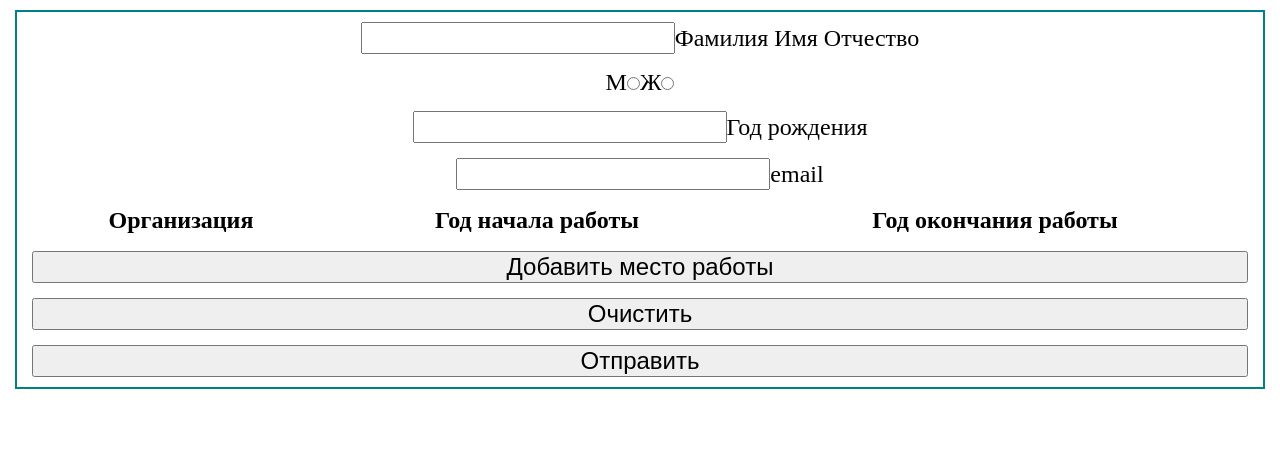
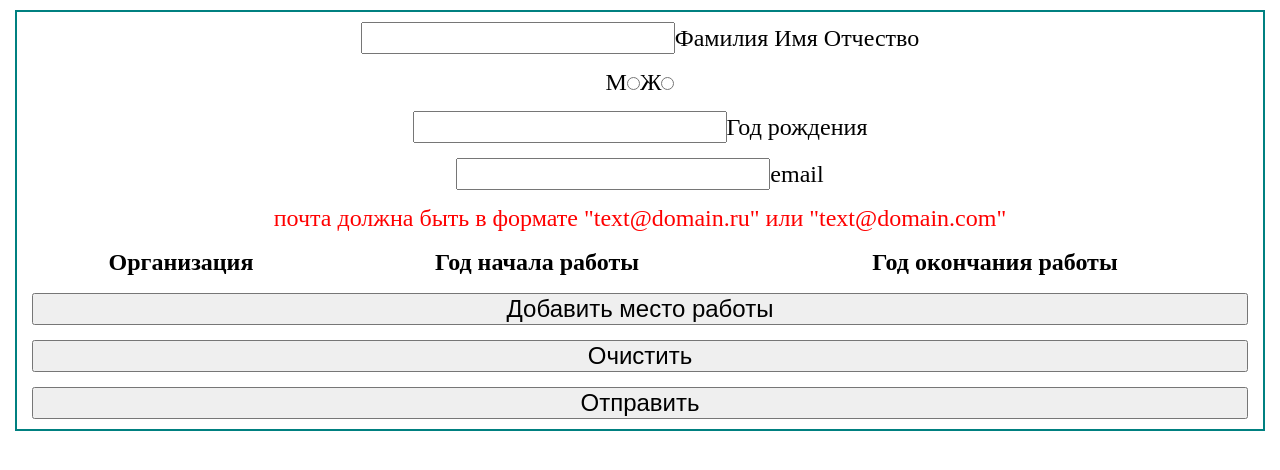
Before and after one commit to beggarmate/testTwo, a React (Create React App) app: page / in a window 1280 px wide. Shown: the top 470 px of the page. Built offline with nearby package versions, Linux system fonts and the light colour scheme.

Commit message:
validate email

```diff
--- a/src/App.css
+++ b/src/App.css
@@ -17,3 +17,7 @@ form {
     border: 2px solid teal;
     text-align: center;
 }
+
+label {
+    align-self: center;
+}
--- /dev/null
+++ b/src/Components/EmailInput/EmailInput.jsx
@@ -0,0 +1,48 @@
+import React, { useState } from "react";
+
+const EmailInput = ({ setUser, user }) => {
+    const [notValid, setNotValid] = useState(false);
+    const validMessage =
+        user.email.trim() === "" && notValid
+            ? "Обязательно к заполнению"
+            : !/\w{1,}@\w{1,}/.test(user.email)
+            ? 'почта должна быть в формате "text@domain.ru" или "text@domain.com"'
+            : "";
+
+    function emailInputBlurHandler(e) {
+        if (e.target.value.trim() === "") {
+            setNotValid(true);
+            return;
+        }
+
+        if (
+            !/\w{1,}@\w{1,}/.test(e.target.value) ||
+            !/(\.ru|\.com)$/.test(e.target.value)
+        ) {
+            setNotValid(true);
+            return;
+        }
+        setNotValid(false);
+    }
+
+    return (
+        <>
+            <label>
+                <input
+                    className={notValid ? "not-valid" : ""}
+                    required
+                    type="email"
+                    value={user.email}
+                    onChange={(e) => {
+                        setUser({ ...user, email: e.target.value });
+                    }}
+                    onBlur={emailInputBlurHandler}
+                />
+                email
+            </label>
+            <p style={{ color: "red" }}>{validMessage}</p>
+        </>
+    );
+};
+
+export default EmailInput;
--- a/src/Components/MyForm/MyForm.jsx
+++ b/src/Components/MyForm/MyForm.jsx
@@ -2,6 +2,7 @@ import React, { useEffect, useState } from "react";
 import MyInput from "../MyInput/MyInput";
 import MyRadio from "../MyRadio/MyRadio";
 import WorkPlaces from "../WorkPlaces/WorkPlaces";
+import EmailInput from "../EmailInput/EmailInput";
 
 export const defaultWorkPlace = {
     organization: "",
@@ -18,20 +19,23 @@ const emptyUser = {
 
 const MyForm = () => {
     const [user, setUser] = useState(emptyUser);
+
+    function formSubmitHandler(e) {
+        e.preventDefault();
+        if (user.fullName && user.birthdayYear && user.gender && user.email) {
+            console.log(user);
+        }
+    }
+
+    const buttonResetHandler = () => {
+        setUser({
+            ...emptyUser,
+            workPlaces: [],
+        });
+    };
+
     return (
-        <form
-            onSubmit={(e) => {
-                e.preventDefault();
-                if (
-                    user.fullName &&
-                    user.birthdayYear &&
-                    user.gender &&
-                    user.email
-                ) {
-                    console.log(user);
-                }
-            }}
-        >
+        <form onSubmit={formSubmitHandler}>
             <MyInput inpType="FullName" user={user} setUser={setUser}>
                 Фамилия Имя Отчество
             </MyInput>
@@ -52,31 +56,9 @@ const MyForm = () => {
             <MyInput inpType="BirthdayYear" user={user} setUser={setUser}>
                 Год рождения
             </MyInput>
-            <label>
-                <input
-                    required
-                    type="email"
-                    value={user.email}
-                    onChange={(e) => {
-                        setUser({ ...user, email: e.target.value });
-                    }}
-                    onBlur={(e) => {
-                        if (e.target.value.trim === "") {
-                        }
-                    }}
-                />
-                email
-            </label>
+            <EmailInput setUser={setUser} user={user} />
             <WorkPlaces user={user} setUser={setUser} />
-            <button
-                type="reset"
-                onClick={() => {
-                    setUser({
-                        ...emptyUser,
-                        workPlaces: [],
-                    });
-                }}
-            >
+            <button type="reset" onClick={buttonResetHandler}>
                 Очистить
             </button>
             <button type="submit">Отправить</button>
```
